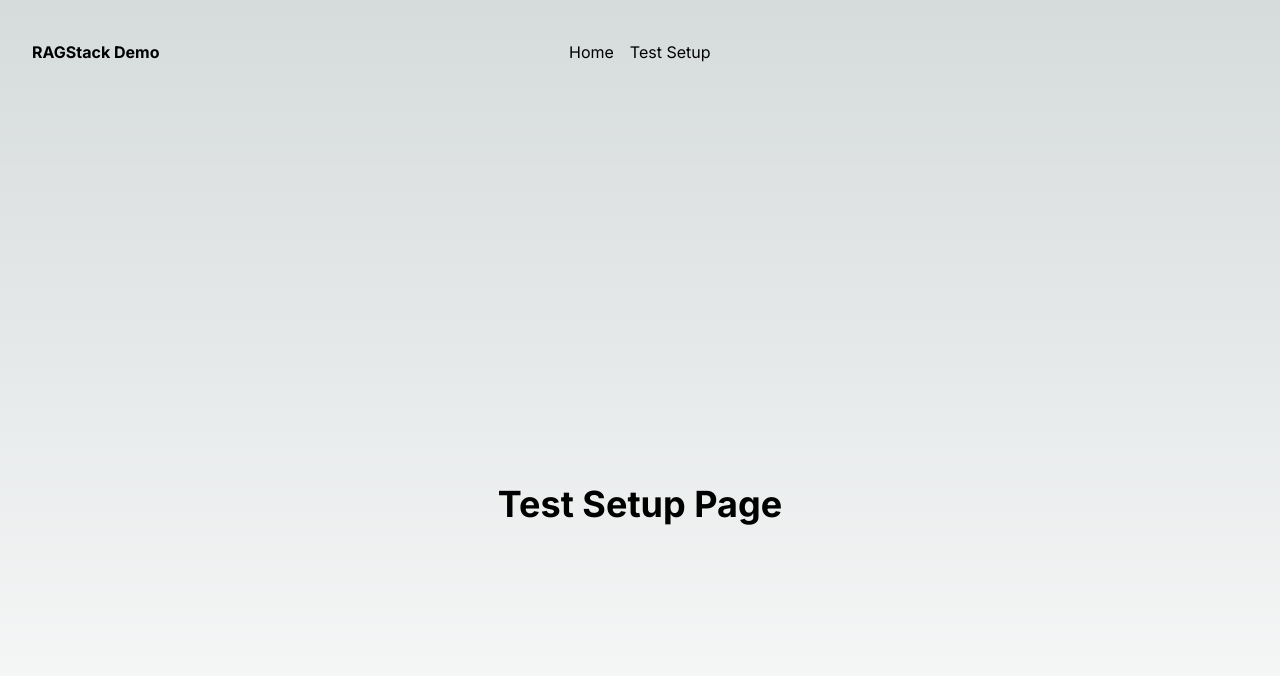
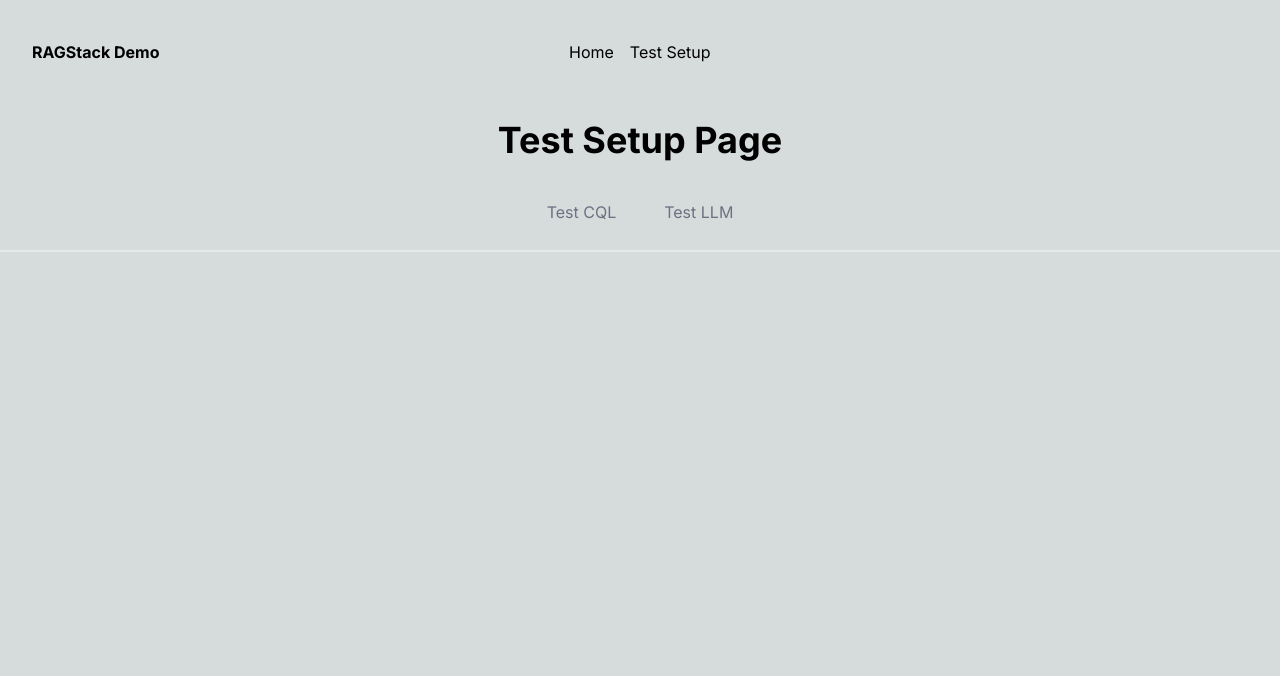
Before and after one commit to AI-Phil/ragstackui, a Next.js app in the folder next.js/: page /test-setup in a window 1280 px wide. Shown: the top 676 px of the page. Built offline with nearby package versions, Linux system fonts and the light colour scheme.

Commit message:
filling out test page

```diff
--- /dev/null
+++ b/next.js/app/api/test-cql.server.tsx
@@ -0,0 +1,9 @@
+'use server'
+import { getFastApiEndpoint } from '../settings/config.server';
+
+export async function getTestCQL() {
+    const fastApiEndpoint = await getFastApiEndpoint();
+    const response = await fetch(`${fastApiEndpoint}/test-cql`);
+    const data = await response.json();
+    return data;
+  }
--- /dev/null
+++ b/next.js/app/api/test-llm.server.tsx
@@ -0,0 +1,9 @@
+'use server'
+import { getFastApiEndpoint } from '../settings/config.server';
+
+export async function getTestLLM() {
+    const fastApiEndpoint = await getFastApiEndpoint();
+    const response = await fetch(`${fastApiEndpoint}/test-llm?city=Dublin`);
+    const data = await response.json();
+    return data;
+  }
--- a/next.js/app/globals.css
+++ b/next.js/app/globals.css
@@ -4,26 +4,25 @@
 
 :root {
   --foreground-rgb: 0, 0, 0;
-  --background-start-rgb: 214, 219, 220;
-  --background-end-rgb: 255, 255, 255;
+  --background-back-rgb: 214, 219, 220;
+  --background-front-rgb: 237, 237, 237;
 }
 
 @media (prefers-color-scheme: dark) {
   :root {
     --foreground-rgb: 255, 255, 255;
-    --background-start-rgb: 0, 0, 0;
-    --background-end-rgb: 0, 0, 0;
+    --background-back-rgb: 0, 0, 0;
+    --background-front-rgb: 0, 0, 0;
   }
 }
 
 body {
   color: rgb(var(--foreground-rgb));
-  background: linear-gradient(
-      to bottom,
-      transparent,
-      rgb(var(--background-end-rgb))
-    )
-    rgb(var(--background-start-rgb));
+  background: rgb(var(--background-back-rgb));
+}
+
+.bg-light-background {
+  background-color: rgb(var(--background-front-rgb));
 }
 
 @layer utilities {
--- /dev/null
+++ b/next.js/app/settings/config.server.ts
@@ -0,0 +1,4 @@
+'use server'
+export async function getFastApiEndpoint(): Promise<string> {
+    return process.env.FASTAPI_ENDPOINT || "http://fastapi:80";
+  }
--- a/next.js/app/test-setup/page.tsx
+++ b/next.js/app/test-setup/page.tsx
@@ -1,12 +1,72 @@
+'use client';
+
+import { useState } from 'react';
 import Menu from '../components/Menu';
+import { getTestCQL } from '../api/test-cql.server';
+import { getTestLLM } from '../api/test-llm.server';
 
 export default function TestSetup() {
+    const [activeTab, setActiveTab] = useState('');
+    const [cqlData, setCqlData] = useState(undefined);
+    const [llmData, setLLMData] = useState(undefined);
+    const [loading, setLoading] = useState(false);
+
+    const fetchData = async (tab) => {
+        if (tab === 'cql' && cqlData === undefined) {
+            setLoading(true);
+            const data = await getTestCQL();
+            setCqlData(data);
+            setLoading(false);
+        } else if (tab === 'llm' && llmData === undefined) {
+            setLoading(true);
+            const data = await getTestLLM();
+            setLLMData(data);
+            setLoading(false);
+        }
+    };
+
+    const handleTabChange = async (tab) => {
+        if (activeTab !== tab) {
+            setActiveTab(tab); // Set the active tab
+            setCqlData(undefined); // Reset CQL data state
+            setLLMData(undefined); // Reset LLM data state
+            await fetchData(tab); // Fetch data for the new tab
+        }
+    };
+
     return (
         <div>
             <Menu />
-            <div className="flex h-screen justify-center items-center">
+            <div className="text-center p-4">
                 <h1 className="text-4xl font-bold">Test Setup Page</h1>
+            </div>
+            <div className="flex justify-center p-4 border-b-2">
+                <button
+                    className={`mr-4 py-2 px-4 ${activeTab === 'cql' ? 'text-blue-500 border-blue-500 border-b-2' : 'text-gray-500 border-transparent border-b-2'}`}
+                    onClick={() => handleTabChange('cql')}
+                >
+                    Test CQL
+                </button>
+                <button
+                    className={`py-2 px-4 ${activeTab === 'llm' ? 'text-blue-500 border-blue-500 border-b-2' : 'text-gray-500 border-transparent border-b-2'}`}
+                    onClick={() => handleTabChange('llm')}
+                >
+                    Test LLM
+                </button>
+            </div>
+            <div className="p-4">
+                {loading && <p>Calling for data...</p>}
+                {!loading && activeTab === 'cql' && cqlData && (
+                    <div className="whitespace-pre-wrap bg-white p-4 border rounded shadow">
+                        {JSON.stringify(cqlData.data, null, 2)}
+                    </div>
+                )}
+                {!loading && activeTab === 'llm' && llmData && (
+                    <div className="whitespace-pre-wrap bg-white p-4 border rounded shadow">
+                        {llmData.data}
+                    </div>
+                )}
             </div>
         </div>
     );
-  }
+}
```
